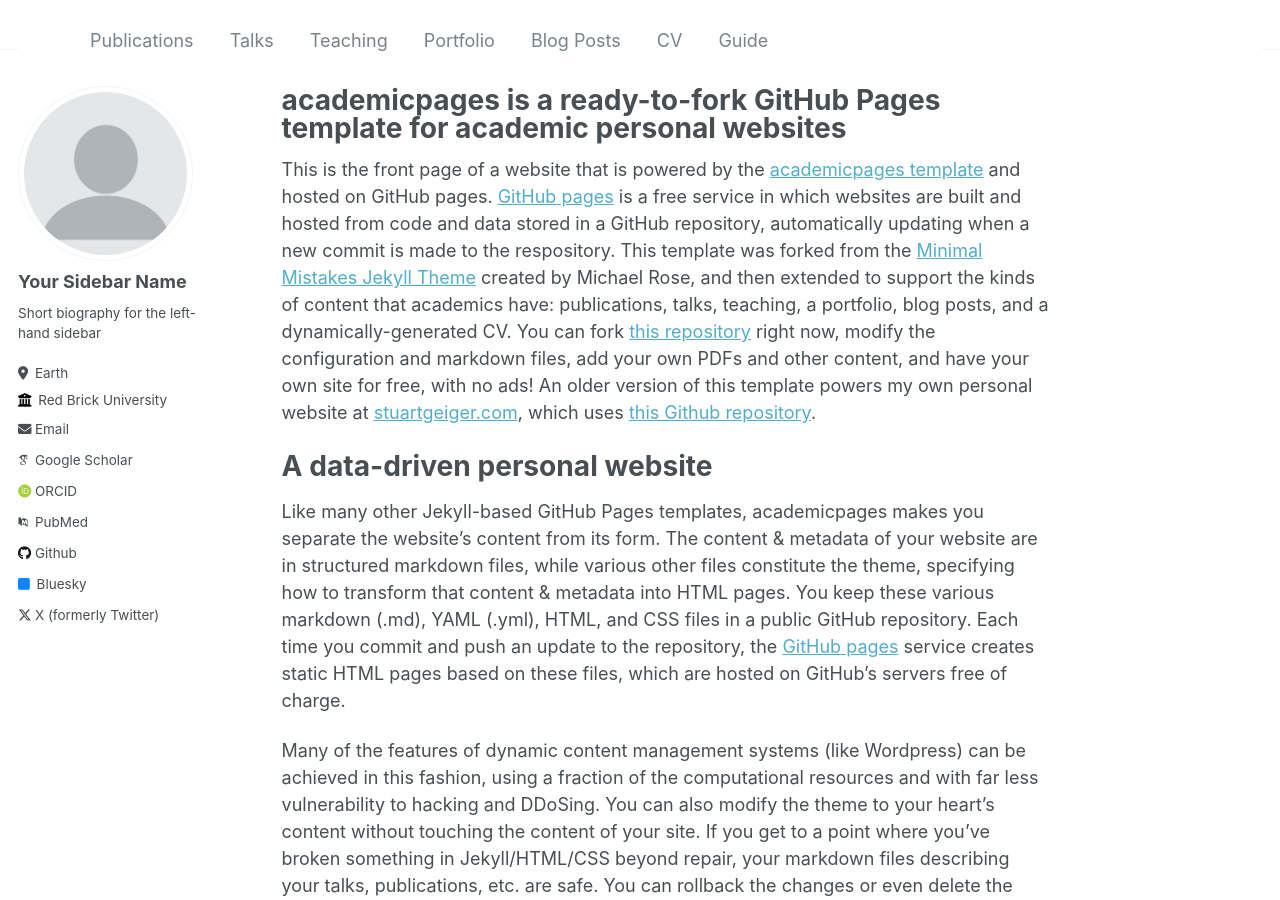
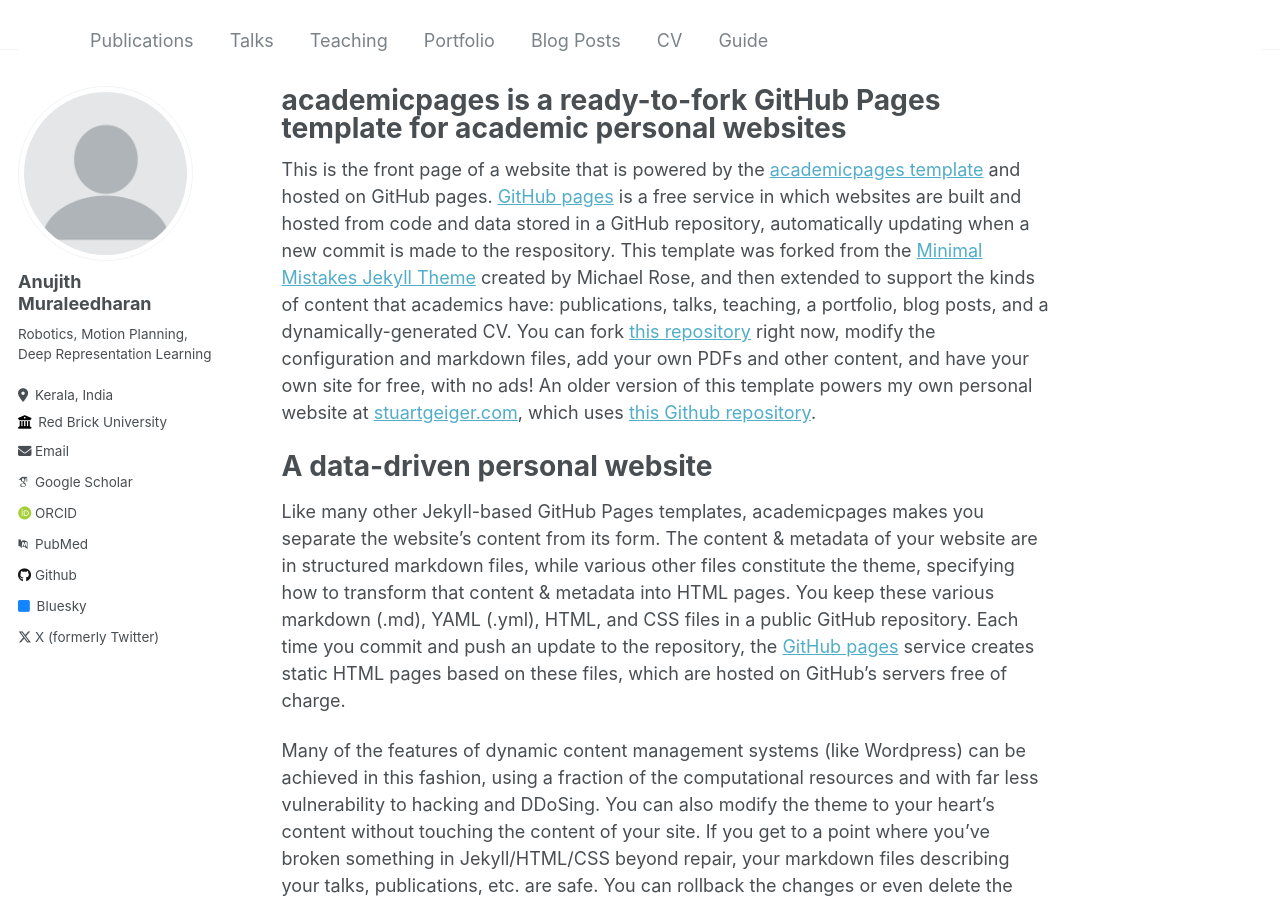
Before and after one commit to AnujithM/AnujithM.github.io, a Jekyll site: the page built from _pages/about.md, in a window 1280 px wide and 900 px high. Built offline with Jekyll 4.4.1, drawn with Linux system fonts in a browser that asks for light colours; some web fonts are replaced.

Commit message:
Update _config.yml

```diff
--- a/_config.yml
+++ b/_config.yml
@@ -22,13 +22,13 @@ repository               : "academicpages/academicpages.github.io"
 author:
   # Biographic information
   avatar           : "profile.png"
-  name             : "Your Sidebar Name"
+  name             : "Anujith Muraleedharan"
   pronouns         : # example: "she/her"
-  bio              : "Short biography for the left-hand sidebar"
-  location         : "Earth"
+  bio              : "Robotics, Motion Planning, Deep Representation Learning"
+  location         : "Kerala, India"
   employer         : "Red Brick University"
   uri              : # URL
-  email            : "none@example.org"
+  email            : "anujithmuralidharan@gmail.com"
 
   # Academic websites
   arxiv            : # URL - Update with the correct link to your profile
```
